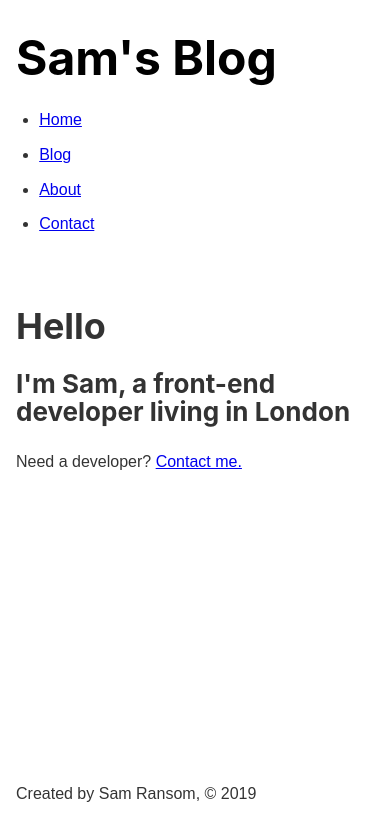
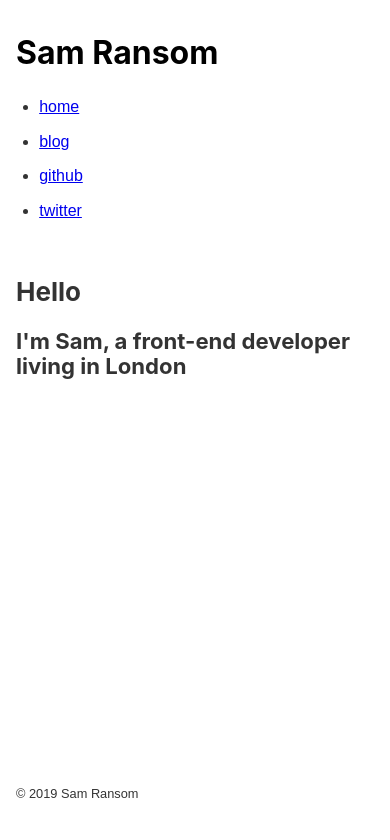
Before and after one commit to sjransom/sjransom.dev, a Gatsby site: page / in a window 390 px wide. Built offline with nearby package versions, Linux system fonts and the light colour scheme; Gatsby itself is replaced by a stand-in of ours.

Commit message:
removing about and contact + updating layout

```diff
--- a/gatsby-config.js
+++ b/gatsby-config.js
@@ -6,7 +6,7 @@
 
 module.exports = {
   siteMetadata: {
-    title: 'Sam\'s Blog',
+    title: 'Sam Ransom',
     author: 'Sam Ransom'
   },
   plugins: [
--- a/src/components/footer.js
+++ b/src/components/footer.js
@@ -16,7 +16,7 @@ const Footer = () => {
 
   return (
     <footer className={footerStyles.footer}>
-      <p>Created by {data.site.siteMetadata.author}, © 2019</p>
+      <p className={footerStyles.author}>© 2019 {data.site.siteMetadata.author}</p>
     </footer>
   )
 }
--- a/src/components/footer.module.scss
+++ b/src/components/footer.module.scss
@@ -1,3 +1,7 @@
 .footer {
   margin-top: 3rem;
 }
+
+.author {
+  font-size: .8rem;
+}
--- a/src/components/header.js
+++ b/src/components/header.js
@@ -24,16 +24,16 @@ const Header = () => {
       <nav>
         <ul className={headerStyles.navList}>
           <li>
-            <Link className={headerStyles.navItem} activeClassName={headerStyles.activeNavItem} to="/">Home</Link>
+            <Link className={`${headerStyles.navItem} ${headerStyles.site}`} activeClassName={headerStyles.activeNavItem} to="/">home</Link>
           </li>
           <li>
-            <Link className={headerStyles.navItem} activeClassName={headerStyles.activeNavItem} to="/blog">Blog</Link>
+            <Link className={`${headerStyles.navItem} ${headerStyles.site}`} activeClassName={headerStyles.activeNavItem} to="/blog">blog</Link>
           </li>
           <li>
-            <Link className={headerStyles.navItem} activeClassName={headerStyles.activeNavItem} to="/about">About</Link>
+            <a className={headerStyles.navItem} href="https://github.com/sjransom/" target="_blank" rel="noopener noreferrer">github</a>
           </li>
           <li>
-            <Link className={headerStyles.navItem} activeClassName={headerStyles.activeNavItem} to="/contact">Contact</Link>
+            <a className={headerStyles.navItem} href="https://twitter.com/sjransom" target="_blank" rel="noopener noreferrer">twitter</a>
           </li>
         </ul>
       </nav>
--- a/src/components/header.module.scss
+++ b/src/components/header.module.scss
@@ -1,10 +1,13 @@
 .header {
-  padding: 1rem 0 3rem;
+  padding: 1rem 0 2rem;
+  display: flex;
+  align-items: center;
+  justify-content: space-between;
 }
 
 .title {
   color: #000000;
-  font-size: 3rem;
+  font-size: 2rem;
   text-decoration: none;
 }
 
@@ -15,16 +18,22 @@
 }
 
 .nav-item {
-  color: #999999;
+  color: #333333;
   font-size: .9rem;
   margin-right: 1.3rem;
   text-decoration: none;
+  &.site {
+    font-weight: bold;
+  }
 }
 
 .nav-item:hover {
-  color: #666666
+  text-decoration: underline;
 }
 
-.active-nav-item {
-  color: #333333;
+
+@media only screen and (max-width: 600px) {
+  .header {
+    display: block;
+  }
 }
--- a/src/pages/blog.js
+++ b/src/pages/blog.js
@@ -27,7 +27,7 @@ const BlogPage = () => {
   return (
     <Layout>
       <Head title="Blog" />
-      <h1>Blog</h1>
+      <h2 className={blogStyles.pageTitle}>Blog</h2>
       <ol className={blogStyles.posts}>
         {data.allMarkdownRemark.edges.map((edge) => {
           return (
--- a/src/pages/blog.module.scss
+++ b/src/pages/blog.module.scss
@@ -1,3 +1,7 @@
+.page-title {
+  font-size: 1.8rem;
+}
+
 .posts {
   list-style-type: none;
   margin: 0;
--- a/src/pages/index.js
+++ b/src/pages/index.js
@@ -1,5 +1,4 @@
 import React from 'react'
-import { Link } from 'gatsby'
 
 import Head from '../components/head'
 import Layout from '../components/layout'
@@ -8,9 +7,8 @@ const IndexPage = () => {
   return (
     <Layout>
       <Head title="Home" />
-      <h1>Hello</h1>
-      <h2>I'm Sam, a front-end developer living in London</h2>
-      <p>Need a developer? <Link to="/contact">Contact me.</Link></p>
+      <h2>Hello</h2>
+      <h3>I'm Sam, a front-end developer living in London</h3>
     </Layout>
   )
 }
```
Also changed, not shown: src/pages/about.js (deleted, +0 -18 lines), src/pages/contact.js (deleted, +0 -16 lines).
